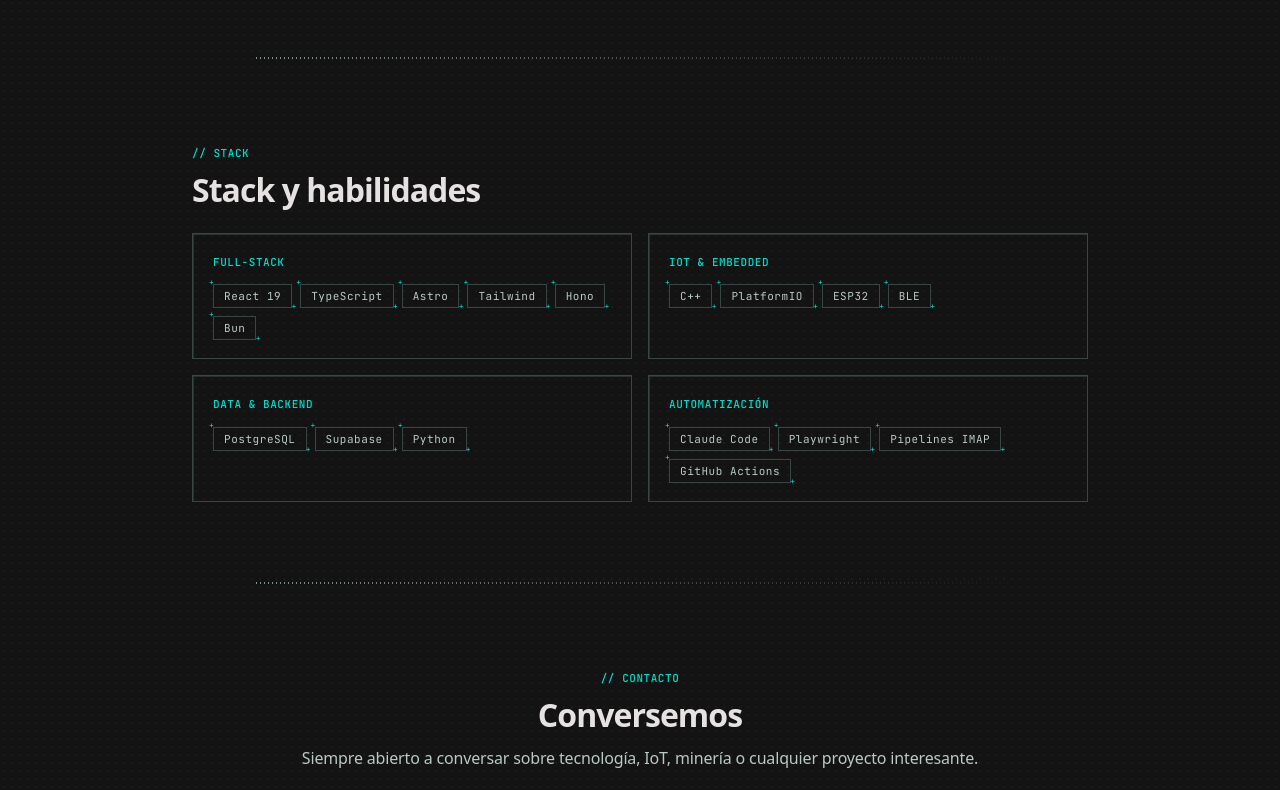
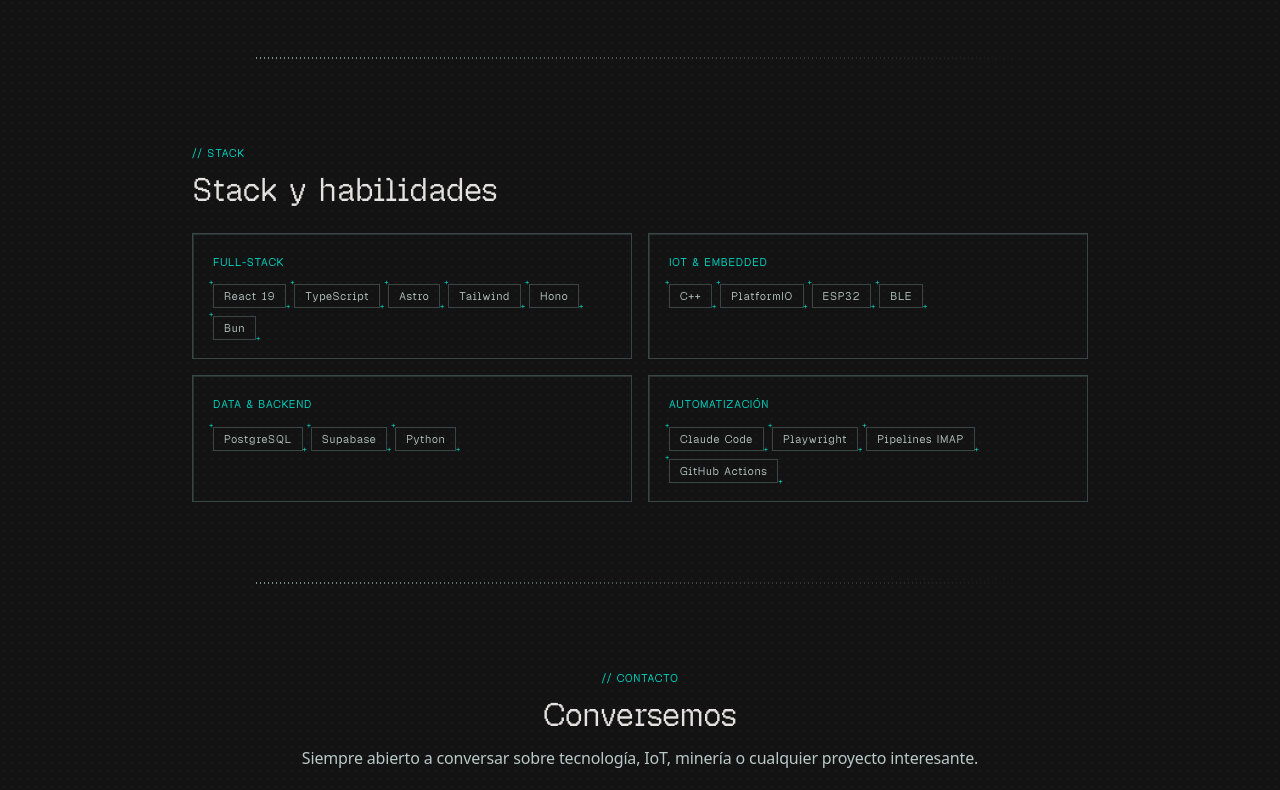
Before and after one commit to archidemus/archidemus.github.io, an Astro site: page / in a window 1280 px wide. Shown: the part 1777-2567 px from the top of the page. Built offline with nearby package versions, Linux system fonts and the light colour scheme; Astro itself is replaced by a stand-in of ours; a web font is replaced by a local one.

Commit message:
new style

```diff
--- a/src/components/PersonalPortfolio.tsx
+++ b/src/components/PersonalPortfolio.tsx
@@ -71,7 +71,7 @@
 
 function SectionLabel({ children }: { children: React.ReactNode }) {
   return (
-    <span className="font-mono text-[11px] font-medium uppercase tracking-label text-primary">
+    <span className="font-pixel text-[11px] uppercase tracking-label-sm text-primary">
       // {children}
     </span>
   );
@@ -79,7 +79,7 @@
 
 function SectionTitle({ children }: { children: React.ReactNode }) {
   return (
-    <h2 className="mt-2 text-headline-sm font-semibold tracking-headlineSm text-foreground sm:text-headline-md sm:tracking-headlineMd">
+    <h2 className="mt-2 font-pixel text-headline-sm tracking-headlineSm text-foreground sm:text-headline-md sm:tracking-headlineMd">
       {children}
     </h2>
   );
@@ -143,10 +143,10 @@
           aria-label="Navegación principal"
           className="mx-auto flex h-12 max-w-4xl items-center justify-between px-4 md:px-16"
         >
-          <a href="#hero" className="font-mono text-sm font-medium tracking-label text-primary">
+          <a href="#hero" className="font-pixel text-sm tracking-label text-primary">
             IN_
           </a>
-          <div className="hidden items-center gap-6 font-mono text-[11px] font-medium uppercase tracking-label text-muted-foreground sm:flex">
+          <div className="hidden items-center gap-6 font-pixel text-[11px] uppercase tracking-label-sm text-muted-foreground sm:flex">
             <a href="#about" className="transition-colors hover:text-primary">
               Sobre
             </a>
@@ -180,13 +180,13 @@
               className="mx-auto mb-8 h-28 w-28 border border-primary object-cover"
             />
 
-            {/* Name — Geist headline-lg, tight tracking */}
-            <h1 className="mb-4 text-headline-lg-mobile font-bold tracking-headline text-foreground sm:text-headline-lg sm:tracking-headline">
+            {/* Name — GeistPixel, the pixel IS the texture */}
+            <h1 className="mb-4 font-pixel-grid text-headline-lg-mobile tracking-headline text-foreground sm:text-headline-lg sm:tracking-headline">
               Ignacio Norambuena
             </h1>
 
-            {/* Role — JetBrains Mono, uppercase, with blinking cursor */}
-            <p className="mb-2 inline-flex items-center gap-1 font-mono text-[11px] font-medium uppercase tracking-label text-primary sm:text-xs">
+            {/* Role — pixel font, uppercase, blinking cursor */}
+            <p className="mb-2 inline-flex items-center gap-1 font-pixel text-[11px] uppercase tracking-label-sm text-primary sm:text-xs">
               <span>&gt; Ing. Civil Informático // CTO @ Zentia</span>
               <span className="animate-blink inline-block h-3.5 w-2 bg-primary align-middle" />
             </p>
@@ -195,14 +195,14 @@
               Apasionado por crear soluciones tecnológicas que impactan.
             </p>
 
-            {/* Social links — chamfered buttons */}
+            {/* Social links — chamfered pixel buttons */}
             <div className="mb-12 flex justify-center gap-3">
               <a
                 href="https://www.linkedin.com/in/inorambuenaa"
                 target="_blank"
                 rel="noopener noreferrer"
                 aria-label="Perfil de LinkedIn de Ignacio Norambuena"
-                className="btn-chamfer hover:bg-dither-teal inline-flex items-center gap-2 border border-border px-4 py-2 font-mono text-[11px] font-medium uppercase tracking-label text-foreground transition-colors hover:border-primary"
+                className="btn-chamfer hover:bg-dither-teal inline-flex items-center gap-2 border border-border px-4 py-2 font-pixel text-[11px] uppercase tracking-label-sm text-foreground transition-colors hover:border-primary"
               >
                 <LinkedInIcon className="h-3.5 w-3.5" aria-hidden="true" />
                 LinkedIn
@@ -212,7 +212,7 @@
                 target="_blank"
                 rel="noopener noreferrer"
                 aria-label="Perfil de GitHub de Ignacio Norambuena"
-                className="btn-chamfer hover:bg-dither-teal inline-flex items-center gap-2 border border-border px-4 py-2 font-mono text-[11px] font-medium uppercase tracking-label text-foreground transition-colors hover:border-primary"
+                className="btn-chamfer hover:bg-dither-teal inline-flex items-center gap-2 border border-border px-4 py-2 font-pixel text-[11px] uppercase tracking-label-sm text-foreground transition-colors hover:border-primary"
               >
                 <GitHubIcon className="h-3.5 w-3.5" aria-hidden="true" />
                 GitHub
@@ -277,12 +277,12 @@
                 >
                   {/* Header row */}
                   <div className="mb-3 flex items-start justify-between">
-                    <h3 className="text-base font-semibold text-foreground sm:text-lg">
+                    <h3 className="font-pixel text-base tracking-headline text-foreground sm:text-lg">
                       {project.title}
                     </h3>
                     <div className="flex items-center gap-2">
                       {project.featured && (
-                        <span className="animate-pixel-pulse inline-flex items-center gap-1.5 border border-primary px-2 py-0.5 font-mono text-[10px] font-medium uppercase tracking-label text-primary">
+                        <span className="animate-pixel-pulse inline-flex items-center gap-1.5 border border-primary px-2 py-0.5 font-pixel text-[10px] uppercase tracking-label-sm text-primary">
                           <span
                             className="inline-block h-1.5 w-1.5 bg-primary"
                             aria-hidden="true"
@@ -332,13 +332,13 @@
             >
               {stackGroups.map((group) => (
                 <div key={group.label} className="inner-glow border border-border p-5">
-                  <h3 className="mb-3 font-mono text-[11px] font-medium uppercase tracking-label text-primary">
+                  <h3 className="mb-3 font-pixel text-[11px] uppercase tracking-label-sm text-primary">
                     {group.label}
                   </h3>
                   <ul className="flex flex-wrap gap-2" aria-label={`Habilidades en ${group.label}`}>
                     {group.items.map((item) => (
                       <li key={item} className="chip">
-                        <span className="border border-border px-2.5 py-1 font-mono text-[11px] tracking-label text-muted-foreground transition-colors hover:border-primary hover:text-foreground">
+                        <span className="border border-border px-2.5 py-1 font-pixel text-[11px] tracking-label-sm text-muted-foreground transition-colors hover:border-primary hover:text-foreground">
                           {item}
                         </span>
                       </li>
@@ -367,7 +367,7 @@
                 target="_blank"
                 rel="noopener noreferrer"
                 aria-label="Contactar por LinkedIn"
-                className="btn-chamfer hover:bg-dither-teal inline-flex items-center gap-2 border border-border px-4 py-2 font-mono text-[11px] font-medium uppercase tracking-label text-foreground transition-colors hover:border-primary"
+                className="btn-chamfer hover:bg-dither-teal inline-flex items-center gap-2 border border-border px-4 py-2 font-pixel text-[11px] uppercase tracking-label-sm text-foreground transition-colors hover:border-primary"
               >
                 <LinkedInIcon className="h-3.5 w-3.5" aria-hidden="true" />
                 LinkedIn
@@ -377,7 +377,7 @@
                 target="_blank"
                 rel="noopener noreferrer"
                 aria-label="Ver perfil de GitHub"
-                className="btn-chamfer hover:bg-dither-teal inline-flex items-center gap-2 border border-border px-4 py-2 font-mono text-[11px] font-medium uppercase tracking-label text-foreground transition-colors hover:border-primary"
+                className="btn-chamfer hover:bg-dither-teal inline-flex items-center gap-2 border border-border px-4 py-2 font-pixel text-[11px] uppercase tracking-label-sm text-foreground transition-colors hover:border-primary"
               >
                 <GitHubIcon className="h-3.5 w-3.5" aria-hidden="true" />
                 GitHub
@@ -385,7 +385,7 @@
               <a
                 href="mailto:ignacio@archidemus.me"
                 aria-label="Enviar email a ignacio@archidemus.me"
-                className="btn-chamfer hover:bg-dither-teal inline-flex items-center gap-2 border border-border px-4 py-2 font-mono text-[11px] font-medium uppercase tracking-label text-foreground transition-colors hover:border-primary"
+                className="btn-chamfer hover:bg-dither-teal inline-flex items-center gap-2 border border-border px-4 py-2 font-pixel text-[11px] uppercase tracking-label-sm text-foreground transition-colors hover:border-primary"
               >
                 <Mail className="h-3.5 w-3.5" aria-hidden="true" />
                 Email
@@ -398,7 +398,7 @@
       {/* ── Footer ── */}
       <footer className="border-t border-border py-6">
         <div className="mx-auto flex max-w-4xl items-center justify-between px-4 md:px-16">
-          <p className="font-mono text-[11px] tracking-label text-muted-foreground">
+          <p className="font-pixel text-[11px] tracking-label-sm text-muted-foreground">
             &copy;{" "}
             <time dateTime={new Date().getFullYear().toString()}>{new Date().getFullYear()}</time>{" "}
             Ignacio Norambuena
--- a/src/layouts/Layout.astro
+++ b/src/layouts/Layout.astro
@@ -67,17 +67,27 @@
     <meta name="twitter:title" content={title} />
     <meta name="twitter:description" content={description} />
 
-    <!-- Fonts: Geist Sans + JetBrains Mono -->
+    <!-- Preload pixel fonts -->
+    <link
+      rel="preload"
+      href="/fonts/GeistPixel-Square.woff2"
+      as="font"
+      type="font/woff2"
+      crossorigin
+    />
+    <link
+      rel="preload"
+      href="/fonts/GeistPixel-Grid.woff2"
+      as="font"
+      type="font/woff2"
+      crossorigin
+    />
+
+    <!-- Geist Sans -->
     <link rel="preconnect" href="https://cdn.jsdelivr.net" crossorigin />
-    <link rel="preconnect" href="https://fonts.googleapis.com" />
-    <link rel="preconnect" href="https://fonts.gstatic.com" crossorigin />
     <link
       rel="stylesheet"
       href="https://cdn.jsdelivr.net/npm/geist@1.3.3/dist/fonts/geist-sans/style.min.css"
-    />
-    <link
-      rel="stylesheet"
-      href="https://fonts.googleapis.com/css2?family=JetBrains+Mono:wght@400;500&display=swap"
     />
 
     <script type="application/ld+json" is:inline set:html={JSON.stringify(jsonLd)} />
--- a/src/styles/globals.css
+++ b/src/styles/globals.css
@@ -1,6 +1,43 @@
 @tailwind base;
 @tailwind components;
 @tailwind utilities;
+
+/* ── GeistPixel Font Faces ── */
+
+@font-face {
+  font-family: "GeistPixel-Square";
+  src: url("/fonts/GeistPixel-Square.woff2") format("woff2");
+  font-weight: 500;
+  font-display: swap;
+}
+
+@font-face {
+  font-family: "GeistPixel-Grid";
+  src: url("/fonts/GeistPixel-Grid.woff2") format("woff2");
+  font-weight: 500;
+  font-display: swap;
+}
+
+@font-face {
+  font-family: "GeistPixel-Line";
+  src: url("/fonts/GeistPixel-Line.woff2") format("woff2");
+  font-weight: 500;
+  font-display: swap;
+}
+
+@font-face {
+  font-family: "GeistPixel-Circle";
+  src: url("/fonts/GeistPixel-Circle.woff2") format("woff2");
+  font-weight: 500;
+  font-display: swap;
+}
+
+@font-face {
+  font-family: "GeistPixel-Triangle";
+  src: url("/fonts/GeistPixel-Triangle.woff2") format("woff2");
+  font-weight: 500;
+  font-display: swap;
+}
 
 @layer base {
   :root {
@@ -63,7 +100,7 @@
 
   body {
     @apply bg-background font-sans text-foreground;
-    background-image: radial-gradient(circle, hsl(10 6% 89% / 0.04) 1px, transparent 1px);
+    background-image: radial-gradient(circle, hsl(10 6% 89% / 0.03) 1px, transparent 1px);
     background-size: 8px 8px;
   }
 
@@ -131,7 +168,7 @@
     font-size: 8px;
     line-height: 1;
     color: hsl(175 100% 43.5%);
-    font-family: "JetBrains Mono", monospace;
+    font-family: "GeistPixel-Square", monospace;
   }
   .chip::before {
     top: -4px;
--- a/tailwind.config.mjs
+++ b/tailwind.config.mjs
@@ -6,14 +6,53 @@
     extend: {
       fontFamily: {
         sans: ['"Geist"', "system-ui", "sans-serif"],
-        mono: ['"JetBrains Mono"', "monospace"],
+        pixel: [
+          '"GeistPixel-Square"',
+          '"Geist Mono"',
+          "ui-monospace",
+          "SFMono-Regular",
+          '"Roboto Mono"',
+          "Menlo",
+          "Monaco",
+          '"Liberation Mono"',
+          '"DejaVu Sans Mono"',
+          '"Courier New"',
+          "monospace",
+        ],
+        "pixel-grid": [
+          '"GeistPixel-Grid"',
+          '"Geist Mono"',
+          "ui-monospace",
+          "SFMono-Regular",
+          '"Roboto Mono"',
+          "Menlo",
+          "Monaco",
+          '"Liberation Mono"',
+          '"DejaVu Sans Mono"',
+          '"Courier New"',
+          "monospace",
+        ],
+        "pixel-line": [
+          '"GeistPixel-Line"',
+          '"Geist Mono"',
+          "ui-monospace",
+          "SFMono-Regular",
+          '"Roboto Mono"',
+          "Menlo",
+          "Monaco",
+          '"Liberation Mono"',
+          '"DejaVu Sans Mono"',
+          '"Courier New"',
+          "monospace",
+        ],
       },
       letterSpacing: {
-        headline: "-0.04em",
-        headlineMd: "-0.03em",
-        headlineSm: "-0.02em",
+        headline: "0em",
+        headlineMd: "0em",
+        headlineSm: "0em",
         body: "-0.01em",
         label: "0.05em",
+        "label-sm": "0.06em",
       },
       fontSize: {
         "headline-lg": ["48px", { lineHeight: "1.1" }],
```
Also changed, not shown: public/fonts/GeistPixel-Circle.woff2 (added), public/fonts/GeistPixel-Grid.woff2 (added), public/fonts/GeistPixel-Line.woff2 (added), public/fonts/GeistPixel-Square.woff2 (added), public/fonts/GeistPixel-Triangle.woff2 (added).
